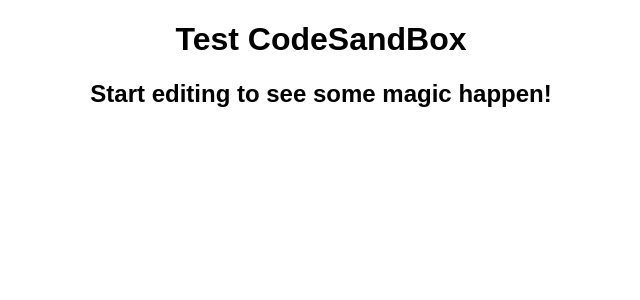
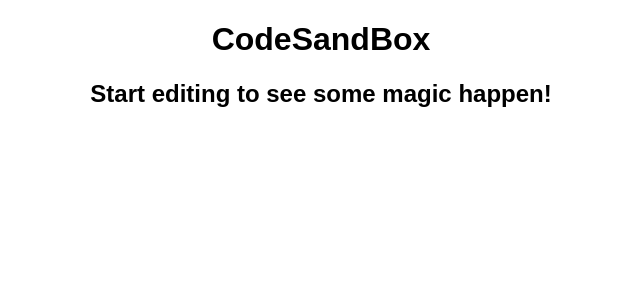
Before and after one commit to Eddy-123/e-commerce, a React (Create React App) app: page / in a window 1280 px wide. Shown: the top 300 px of the page, without its empty margins (319-959 px from the left). Built offline with nearby package versions, Linux system fonts and the light colour scheme.

Commit message:
new test
new test

```diff
--- a/src/App.js
+++ b/src/App.js
@@ -4,7 +4,7 @@
 export default function App() {
   return (
     <div className="App">
-      <h1>Test CodeSandBox</h1>
+      <h1>CodeSandBox</h1>
       <h2>Start editing to see some magic happen!</h2>
     </div>
   );
```
